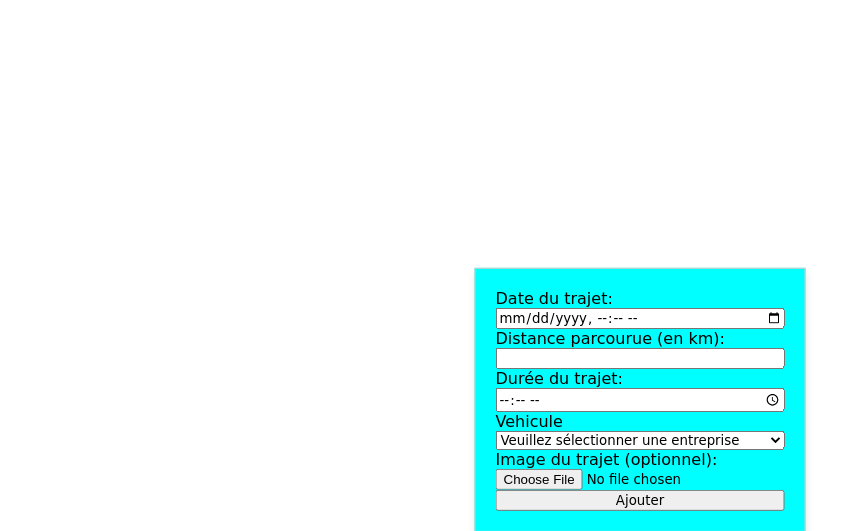
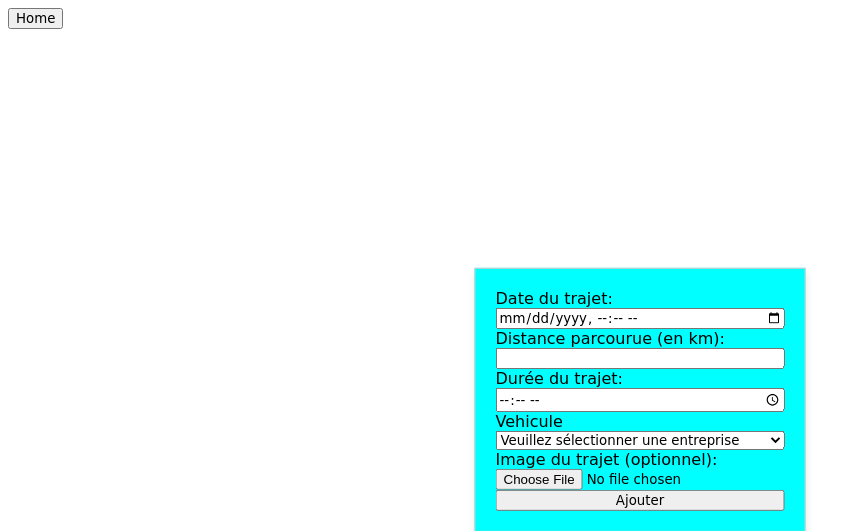
Before and after one commit to Ricardo272/mcv, a PHP site: page /views/view-trajet.php in a window 1280 px wide. Shown: the top 531 px of the page, without its empty margins (0-861 px from the left). Run offline with PHP 8.4, Linux system fonts and the light colour scheme.

Commit message:
Btn retour home ajouter a view trajet

```diff
--- a/views/view-trajet.php
+++ b/views/view-trajet.php
@@ -9,6 +9,8 @@
 </head>
 
 <body>
+    <a href='../controllers/controller-home.php'><button>Home</button></a>
+
     <div id="popupForm" class="popup-form">
         <form class="formTrajet" action="../controllers/controller-trajet.php" method="post"
             enctype="multipart/form-data">
```
